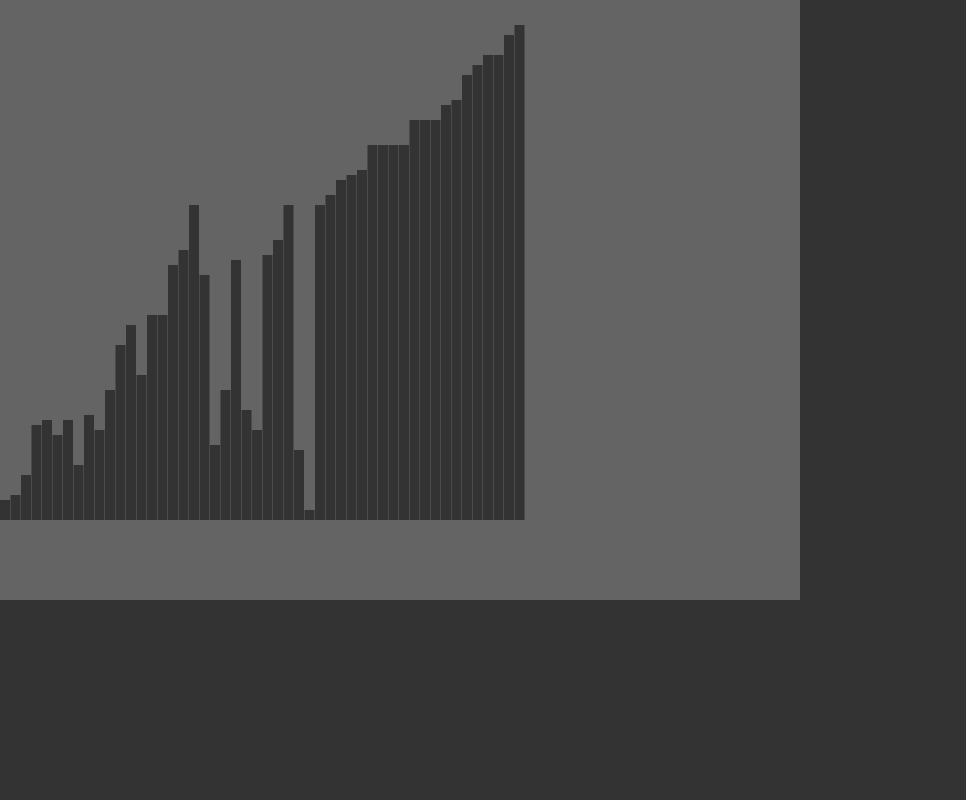
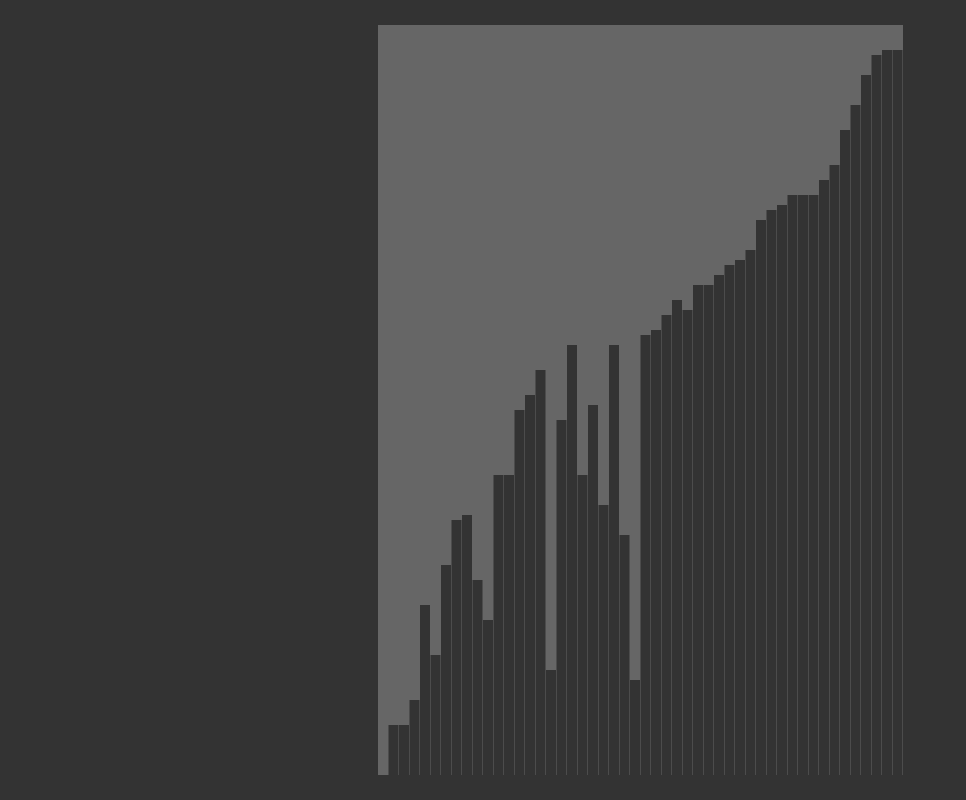
Before and after one commit to krzosa/sorting_algorithms, a plain HTML site: page index.html in a window 1280 px wide. Shown: the whole page, without its empty margins (0-966 px from the left). Drawn offline with Linux system fonts and the light colour scheme.

Commit message:
add some styling, refactor

```diff
--- a/index.html
+++ b/index.html
@@ -5,6 +5,7 @@
     <meta name="viewport" content="width=device-width, initial-scale=1.0">
     <title>Document</title>
     <script src="main.js" defer></script>
+    <link rel="stylesheet" href="style.css">
 </head>
 <style>
     *{
@@ -18,6 +19,7 @@
     }
 </style>
 <body>
+
     <canvas id="graph">
         <p>Your browser doesn't support canvas.</p>
     </canvas>
--- a/main.js
+++ b/main.js
@@ -1,21 +1,24 @@
 class SortRenderer{
     constructor(){
-        this.canvas = document.getElementById('graph')
-        this.width = this.canvas.width = 800
-        this.height = this.canvas.height = 600
-        this.context = this.canvas.getContext('2d')
-
+        /* Settings */
         this.barSize = 5
         this.animationSpeed = 5
         this.barColor = '#333333'
-        this.bgColor = 'rgb(100,100,100)'
+        this.currentBarColor = '#c94f2a'
+        this.bgColor = '#666666'
         this.barWidth = 10
         this.barGap = 0.5
         this.toSortListSize = 50
-        this.toSortListMaxValue = 100
+        this.toSortListMaxValue = 150
+
         this.toSortlist = []
+        this.canvas = document.getElementById('graph')
+        this.context = this.canvas.getContext('2d')
+        this.width = this.canvas.width = this.toSortListSize*(this.barWidth+this.barGap)
+        this.height = this.canvas.height = this.barSize*this.toSortListMaxValue
     }
 
+    /* utility functions */
     clearCanvas(){
         this.context.fillStyle = this.bgColor
         this.context.fillRect(0,0,this.width,this.height)
@@ -28,6 +31,29 @@ class SortRenderer{
         return numbers
     }
 
+    drawNumberBar(num, pos, color){
+        pos = (pos*(this.barWidth+this.barGap))
+        this.context.fillStyle = color;
+        this.context.fillRect(pos, this.height, this.barWidth, this.barSize*-num)
+    }
+
+    drawList(){
+        let nums = this.toSortlist
+        for(let i = 0; i<nums.length; i++)
+        this.drawNumberBar(nums[i], i, this.barColor)
+    }
+
+    drawCurrentBars(nums, i){
+        this.drawNumberBar(nums[i], i, this.currentBarColor)
+        this.drawNumberBar(nums[i-1], i-1, this.currentBarColor)
+    }
+
+    render(){
+        this.toSortlist = this.generateListRand(this.toSortListSize)
+        this.bubbleSort()
+    }
+
+    /* Sorting algorithms */
     bubbleSort(){
         let nums = this.toSortlist
         for(let i = 0; i<nums.length-1; i++)
@@ -41,28 +67,15 @@ class SortRenderer{
                     nums[j+1] = temp
                 }
                 this.clearCanvas()
-                this.drawNumberList(nums, j)
+                this.drawList()
+                if(i!=nums.length-2 && j!=nums.length-2)
+                    this.drawCurrentBars(nums, j)
             }, this.animationSpeed*j)
             }
         }, i*this.animationSpeed*nums.length)
     }
 
-    drawNumberBar(num, pos){
-        pos = (pos*(this.barWidth+this.barGap))
-        this.context.fillStyle = this.barColor;
-        this.context.fillRect(pos, this.barSize*100+20, this.barWidth, this.barSize*-num)
-    }
-
-    drawNumberList(nums, j){
-        for(let i = 0; i<nums.length; i++)
-        this.drawNumberBar(nums[i], i, this.barColor)
-    }
-
-    renderSort(){
-        this.toSortlist = this.generateListRand(this.toSortListSize)
-        this.bubbleSort()
-    }
 }
 
 const a = new SortRenderer()
-a.renderSort()
+a.render()
--- /dev/null
+++ b/style.css
@@ -0,0 +1,20 @@
+*{
+    box-sizing: border-box;
+    margin: 0;
+    padding: 0;
+}
+
+html{
+    width: 100%;
+    height: 100%;
+}
+
+body{
+    height: 100%;
+    width: 100%;
+
+    /* CENTER GRAPH */
+    display: flex;
+    align-items: center;
+    justify-content: center;
+}
```
